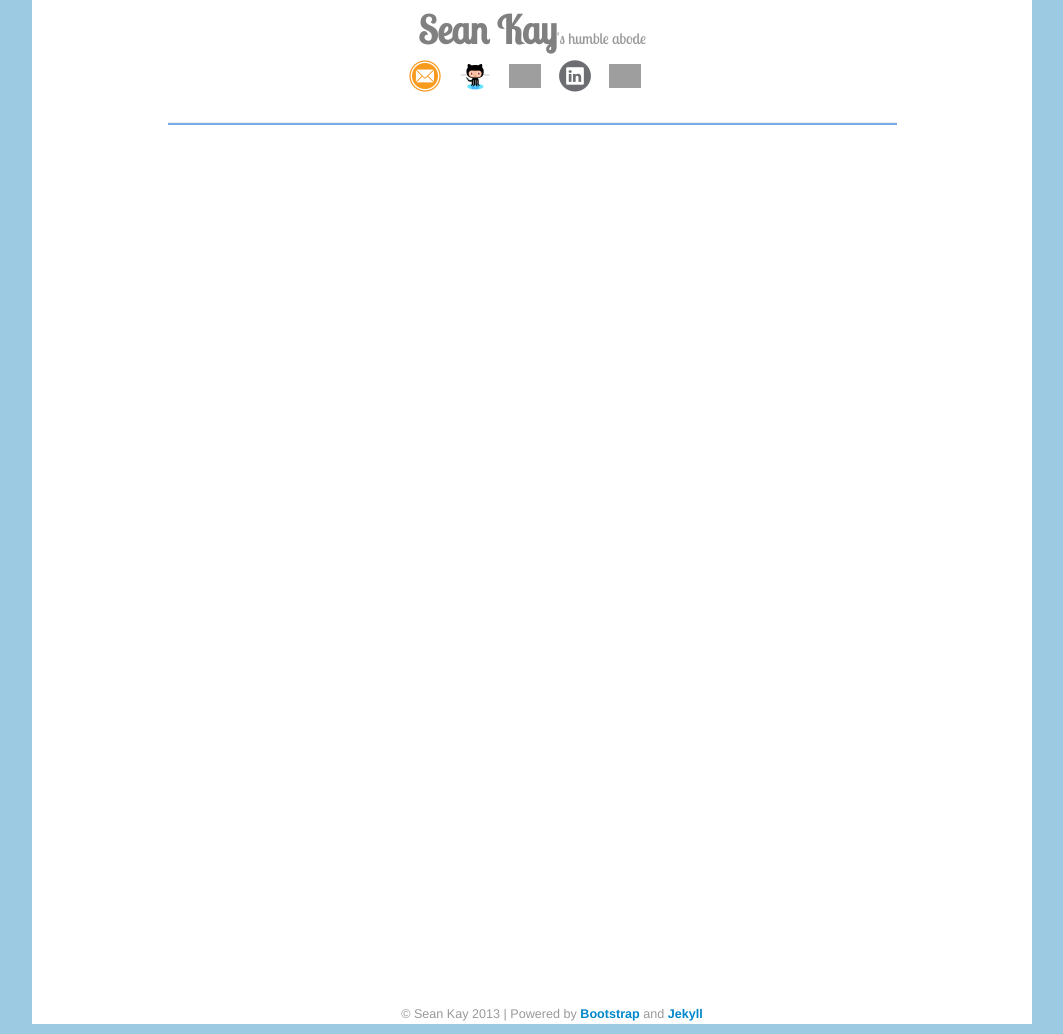
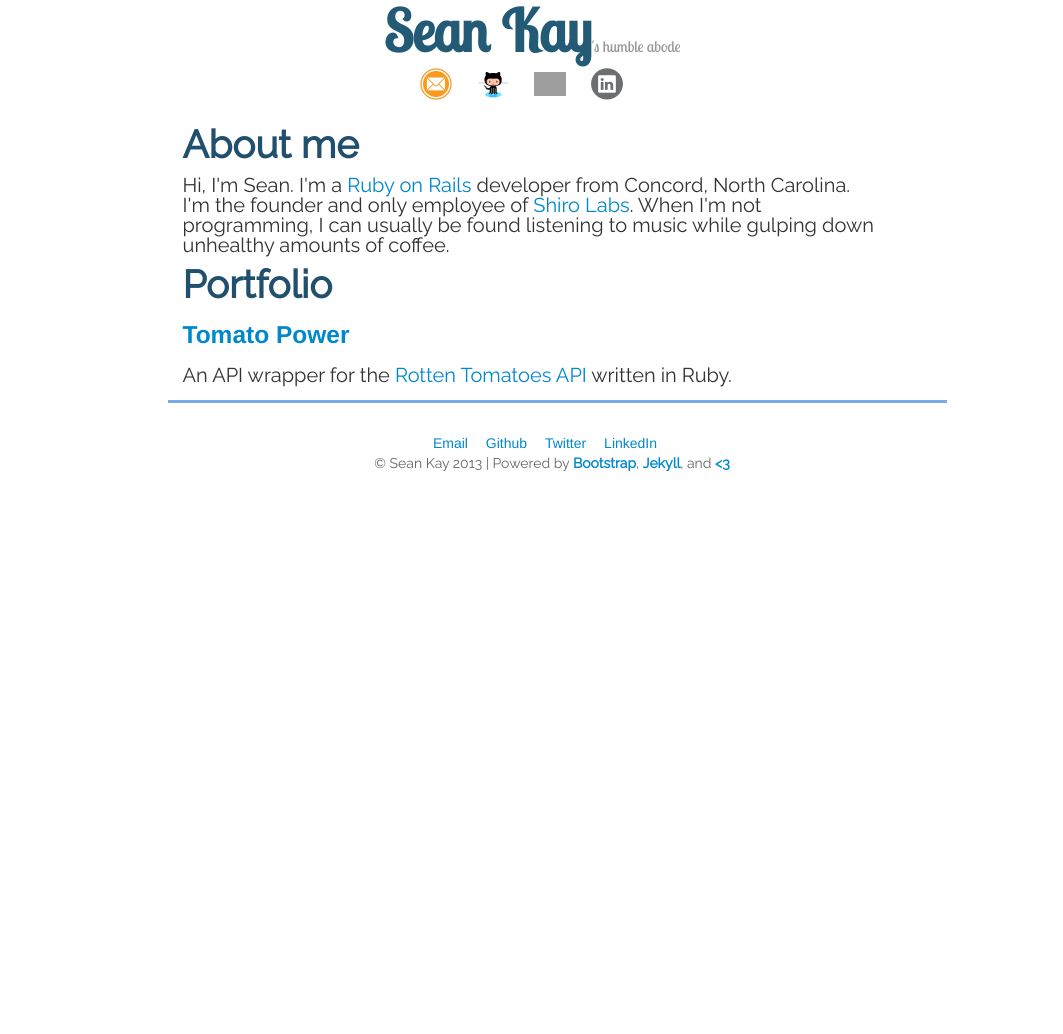
Before and after one commit to seankay/seankay.github.com, a Jekyll site: the page built from index.html, in a window 1280 px wide. Shown: the whole page, without its empty margins (108-1171 px from the left). Built offline with Jekyll 4.4.1, drawn with Linux system fonts in a browser that asks for light colours; nearby versions of some CDN libraries; Markdown is read by kramdown in place of the engine named in the settings; the list of posts is cut into pages by our own code; after the commit the page ends 900 px from its top, so only the background shows below that; grey boxes are pictures that could not be loaded.

Commit message:
starting from scratch

```diff
--- /dev/null
+++ b/_includes/portfolio.html
@@ -0,0 +1,13 @@
+<div>
+  <div class="section-title">
+    <h1>Portfolio</h1>
+  </div>
+  <div id="portfolio">
+    <h3 class="project_title">
+      <a href="https://github.com/seankay/tomato_power" target="_blank">Tomato Power</a>
+    </h3>
+    <p>An API wrapper for the
+    <a href="developer.rottentomatoes.com">Rotten Tomatoes API</a> written in Ruby.
+    </p>
+  </div>
+</div>
--- a/_layouts/default.html
+++ b/_layouts/default.html
@@ -5,42 +5,56 @@
 		<link rel="stylesheet" href="/css/bootstrap.css" type="text/css" />
 		<link rel="stylesheet" type="text/css" href="/css/custom.css"/>
 		<link href='http://fonts.googleapis.com/css?family=Lobster+Two' rel='stylesheet' type='text/css'>
+		<link href='http://fonts.googleapis.com/css?family=Raleway:400,200' rel='stylesheet' type='text/css'>
 		<link rel="stylesheet" href="/css/bootstrap-responsive.min.css" type="text/css" />
 	</head>
 	<body>
 	    <div id="wrap">
-	    	<div class="container" >
     		<header id="header" class="header" role="banner">
     			<div class="container">
     				<h1 id="brand"><a href="/">Sean Kay</a><small>'s humble abode</small></h1>
     				<div id='social'>
     					<ul class='unstyled'>
     						<li id="social-email"></li>
-								<li id="social-github"><a href='https://github.com/seankay' target='_blank'></a></li>
-								<li id="social-twitter"><a href='https://twitter.com/seanlikewhat' target='_blank'></a></li>
-								<li id="social-linkedin"><a href='http://www.linkedin.com/in/snkay' target='_blank'></a></li>
-								<li id="social-rss"><a href='#' ></a></li>
+    						<li id="social-github">
+    							<a rel="tooltip" href='https://github.com/seankay' target='_blank'></a>
+    						</li>
+    						<li id="social-twitter">
+    							<a rel="tooltip" href='https://twitter.com/seanlikewhat' target='_blank'></a>
+    						</li>
+    						<li id="social-linkedin">
+    							<a rel="tooltip" href='http://www.linkedin.com/in/snkay' target='_blank'></a>
+    						</li>
     					</ul>
     				</div>
     			</div>
     	    </header>
-			    <hr>
+	    	<div class="container" >
 		    	<div id="content">
 
 		    		{{ content }}
 
 		    	</div>
-			</div>
-			<div id="push"></div>
-		</div>
-		<div class="container">
 		    	<div id="footer">
 		    		<div class="container">
-					<p>&copy Sean Kay <script>document.write(new Date().getFullYear())</script> | Powered by <a href="http://twitter.github.com/bootstrap/index.html" title="Bootstrap" target="_blank"><strong>Bootstrap</strong></a> and <a href="https://github.com/mojombo/jekyll" target="_blank"><strong>Jekyll</strong></a></p>
+		    			<p>
+		    				<ul>
+		    					<li></li>
+		    					<li><a href='https://github.com/seankay' target='_blank'>Github</a></li>
+		    					<li><a href='https://twitter.com/seanlikewhat' target='_blank'>Twitter</a></li>
+		    					<li><a href='http://www.linkedin.com/in/snkay' target='_blank'>LinkedIn</a></li>
+		    				</ul>
+		    			</p>
+              <p>&copy Sean Kay <script>document.write(new Date().getFullYear())</script>
+              | Powered by
+              <a href="http://twitter.github.com/bootstrap/index.html" title="Bootstrap" target="_blank"><strong>Bootstrap</strong></a>,
+              <a href="https://github.com/mojombo/jekyll" target="_blank"><strong>Jekyll</strong></a>, and
+              <a href="http://en.wikipedia.org/wiki/Heart_(symbol)" target="_blank"><strong><3</strong></a></p>
 		    		</div>
 		    	</div>
 			</div>
-		<script type="text/javascript" src="/js/jquery.min.js"></script>
+		</div>
+    <script src="//ajax.googleapis.com/ajax/libs/jquery/1.9.1/jquery.min.js"></script>
 		<script type="text/javascript" src="/js/bootstrap.min.js"></script>
 		<script type="text/javascript" src="/js/custom.js"></script>
 		{% include google_analytics.html %}
--- a/css/custom.css
+++ b/css/custom.css
@@ -1,12 +1,44 @@
 /* root */
+
+* {
+	margin: 0;
+}
 html {
     text-rendering: optimizeLegibility;
     -webkit-font-smoothing: antialiased;
 }
 
+ul {
+	list-style: none;
+}
+ul li {
+	text-decoration: none;
+}
+
+p {
+	font-family: 'Raleway', sans-sefif;
+}
+
+h1 {
+	font-family: 'Raleway', sans-sefif;
+	color: #21506E;
+}
+
+a:hover {
+	text-decoration: none;
+}
+
 body {
 	height: 100%;
-	background-color: #9CCAE2;
+}
+
+.project_info {
+	border-left:2px solid #999;
+	padding-left:5px;
+}
+
+.divider {
+	border-bottom: 2px solid #999;
 }
 
 #brand {
@@ -21,9 +53,8 @@ body {
 #wrap {
 	background-color:#fff;
     min-height: 100%;
-    width: 1000px;
+    width: 100%;
     height: auto !important;
-    min-height:1024px;
     margin: 0 auto -30px; /* Negate indent footer by its height*/
 }
 
@@ -33,20 +64,18 @@ body {
 
 /* banner */
 header[role="banner"] {
-    /*padding: 30px;*/
     box-shadow: box-shadow: 0 4px 2px -2px rgba(110,110,110,0.5);
 }
 header[role="banner"] .brand {
-    margin: 20px;
 }
 
 header[role="banner"] a {
-	color: #808080;
+	font-size: 1.5em;
+	color: #235A76;
 }
 
 header[role="banner"] a:hover {
-	text-decoration: none;
-	color: #78AAE8;
+	color: #3587B1;
 }
 
 /* navbar */
@@ -63,7 +92,6 @@ header[role="banner"] a:hover {
 
 #navbar ul li a
 {
-	text-decoration: none;
 	padding-right: 5px;
 	color: #5477A2;
 }
@@ -85,7 +113,6 @@ header[role="banner"] a:hover {
 
 #social ul li a
 {
-	text-decoration: none;
 	padding-right: 1em;
 }
 
@@ -105,8 +132,16 @@ header[role="banner"] a:hover {
 }
 
 #content {
-	/*margin-top: 20px;*/
-	/*padding: 10px 20px 0px 20px;*/
+	margin: 15px;
+}
+
+
+#content p {
+	font-size: 20px;
+}
+
+.inner-content {
+	padding-left: 30px;
 }
 
 .hero-unit {
@@ -131,7 +166,7 @@ hr{
 /* pagination */
 .previous
 .next {
-	font-size: 10em;
+	font-size: 1.5em;
 	vertical-align: middle;
 }
 
@@ -140,7 +175,6 @@ hr{
 
 /* posts */
 .post-header a{
-	text-decoration: none;
 	color: #5477A2;
 }
 
@@ -194,11 +228,35 @@ hr{
 }
 
 #footer {
+	position: relative;
+	bottom: 0px;
+	border-top: 3px solid #78AAE8;
+	width: 100%;
 	text-align: center;
-    padding: 10px 20px 0px 20px;
-    font-size: .9em
+    padding: 30px 30px 50px 20px;
+    font-size: 1em
 }
 #footer p {
-    color: #999;
+    color: #666;
     margin: 0;
 }
+
+#footer ul {
+	margin: auto;
+	padding: auto;
+	list-style-type: none;
+	text-align: center;
+}
+
+#footer ul li { display: inline; }
+
+#footer ul li a
+{
+	color: #0088cc;
+	padding-right: 1em;
+}
+
+#footer a:hover
+{
+	color: #C8E0EF;
+}
--- a/index.html
+++ b/index.html
@@ -4,6 +4,17 @@ title: Sean Kay
 ---
 
 <div class="content">
-	<div id="about">
-	</div>
+  <div class="section-title">
+    <h1>About me</h1>
+  </div>
+  <div id="about">
+    <p>
+    Hi, I'm Sean. I'm a <a href="http://rubyonrails.org/" target="_blank">Ruby on Rails</a>
+    developer from Concord, North Carolina. I'm the founder and only employee of
+    <a href="http://shirolabs.com" target="_blank">Shiro Labs</a>.
+    When I'm not programming, I can usually be found listening to music while
+    gulping down unhealthy amounts of coffee.
+    </p>
+  </div>
+  {% include portfolio.html %}
 </div>
--- a/js/custom.js
+++ b/js/custom.js
@@ -11,6 +11,7 @@ $(document).ready(function() {
 	initSocialBarIcons(social);
 	createEmploymentButton(employment_status);
 	$('#social-email').append(email(my_addr ,my_domain,true, true));
+	$('#footer div ul li').first().append(email(my_addr ,my_domain,false, true));
 });
 
 function initSocialBarIcons(social) {
@@ -94,9 +95,9 @@ function email(name, domain, withImage, withLink) {
 
     if(withLink)
     	if(withImage) {
-    		return ('<a href="mailto:' + addr + '">'+ getImage('email') + '</a>');
+    		return ('<a href="mailto:' + addr + ' rel="tooltip">'+ getImage('email') + '</a>');
     	} else {
-        	return ('<a href="mailto:' + addr + '">' + addr + '</a>');
+        	return ('<a href="mailto:' + addr + '">' + "Email" + '</a>');
     }
     else
     	return addr;
```
Also changed, not shown: _includes/disqus.html (added, +14 -0 lines), _layouts/post.html (+1 -15 lines), _posts/2012-11-21-test-post-five.textile (deleted, +0 -14 lines), _posts/2012-11-21-test-post-four.textile (deleted, +0 -14 lines), _posts/2012-11-21-test-post-one.textile (deleted, +0 -16 lines), _posts/2012-11-21-test-post-six.textile (deleted, +0 -16 lines), _posts/2012-11-21-test-post-three.textile (deleted, +0 -14 lines), _posts/2012-11-21-test-post-two.textile (deleted, +0 -16 lines), archive.html (deleted, +0 -14 lines). Lines whose indentation alone changed are shown as unchanged.
